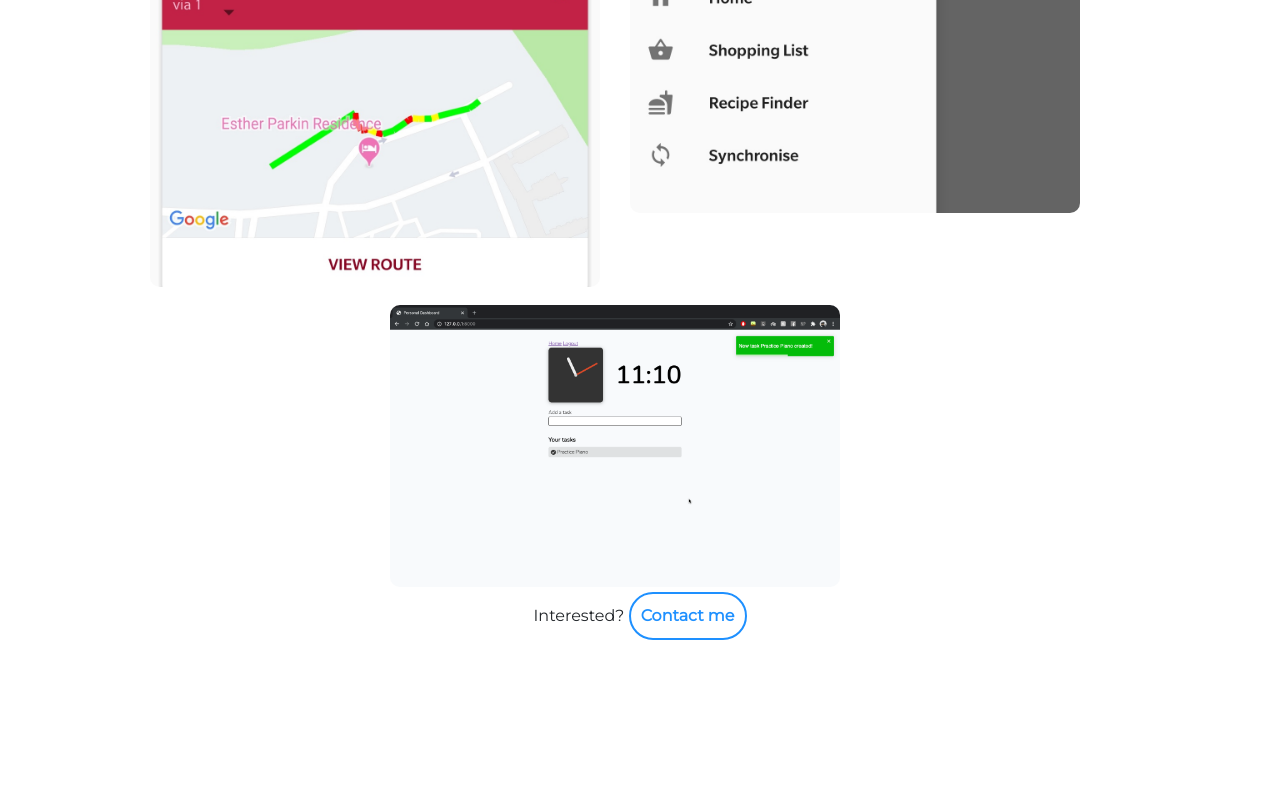
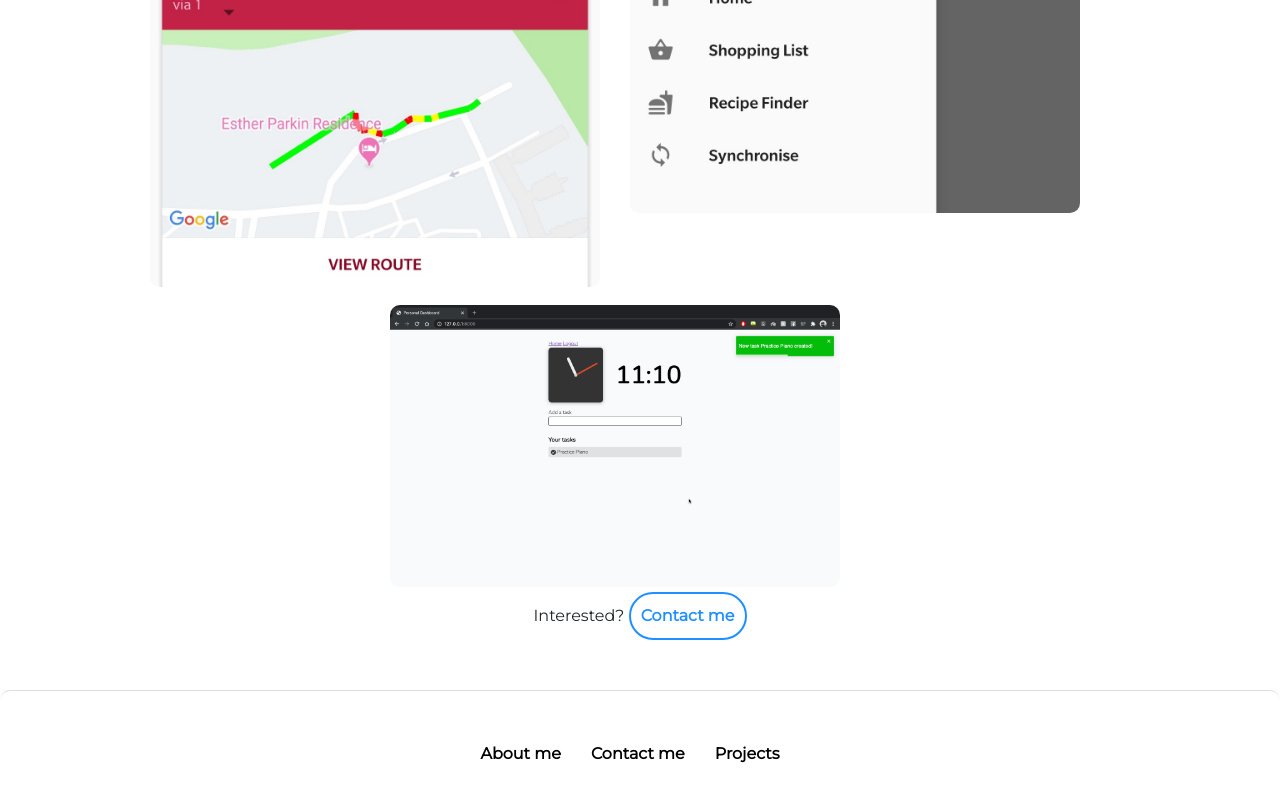
Before and after one commit to jakeshepherd/jakeshepherd.github.io, a React (Create React App) app: page / in a window 1280 px wide. Shown: the part 1204-2004 px from the top of the page. Before the commit the page ends 1860 px from the top, so only its background shows below. Built offline with nearby package versions, Linux system fonts and the light colour scheme; the HTML template or start-up script is replaced by a standard one.

Commit message:
Add footer

```diff
--- a/src/App.js
+++ b/src/App.js
@@ -1,10 +1,14 @@
 import React from 'react';
 import './CSS/App.css';
 import Nav from "./Pages/Nav";
+import Footer from "./Pages/Footer";
 
 function App() {
     return (
-        <Nav />
+        <div>
+            <Nav />
+            <Footer />
+        </div>
     );
 }
 
--- /dev/null
+++ b/src/CSS/Footer.css
@@ -0,0 +1,14 @@
+.footer {
+    margin-top: 50px;
+    padding-top: 50px;
+    padding-bottom: 50px;
+    border-radius: 10px;
+    text-align: center;
+    border-top: 1px #ddd solid;
+    background-color: white;
+}
+
+.footer p {
+    color: black;
+    display:inline;
+}
--- /dev/null
+++ b/src/Pages/Footer.js
@@ -0,0 +1,23 @@
+import React, {Component} from "react";
+
+import "../CSS/Footer.css";
+
+class Footer extends Component {
+    render() {
+        return (
+            <footer className={"footer"}>
+                <a href={"/"}>
+                    <p><strong>About me</strong></p>
+                </a>
+                <a href={"/contact"}>
+                    <p><strong>Contact me</strong></p>
+                </a>
+                <a href={"/projects"}>
+                    <p><strong>Projects</strong></p>
+                </a>
+            </footer>
+        )
+    }
+}
+
+export default Footer;
--- a/src/Pages/Home.js
+++ b/src/Pages/Home.js
@@ -8,8 +8,6 @@ import JakeBarry from "../Images/Jake&Barry.jpg";
 import Communication from "../Images/icons8-communication-skill-64.png";
 import Coding from "../Images/icons8-laptop-64.png";
 import CleanCode from "../Images/icons8-code-64.png";
-
-
 
 class Home extends Component {
     render() {
```
